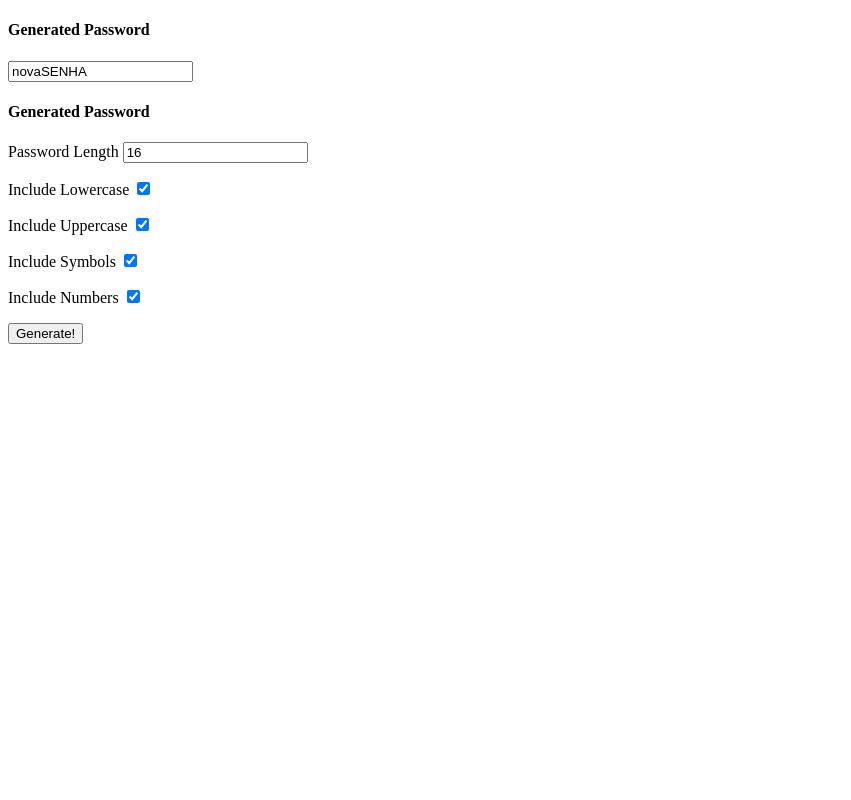
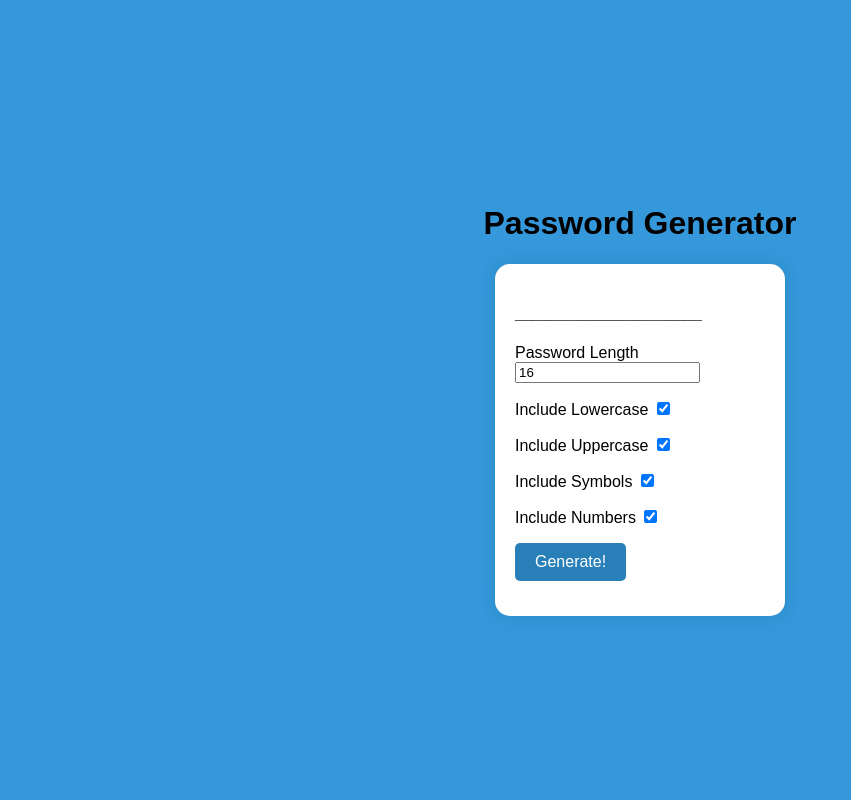
Before and after one commit to bioolegar1/PHP, a PHP site: page / in a window 1280 px wide. Shown: the whole page, without its empty margins (0-851 px from the left). Run offline with PHP 8.4, Linux system fonts and the light colour scheme.

Commit message:
att senhas

```diff
--- a/gerador-senhas-fortes/index.php
+++ b/gerador-senhas-fortes/index.php
@@ -1,6 +1,41 @@
 <?php
     if(isset($_POST['length'])) {
         $lenght = intval($_POST['length']);
+        $lowercase = isset($_POST['lowercase']);
+        $uppercase = isset($_POST['uppercase']);
+        $symbols = isset($_POST['symbols']);
+        $numbers = isset($_POST['numbers']);
+
+        if(!$lowercase && !$uppercase && !$symbols && !$numbers) {
+            echo "Failed to generate password. Choose at least 1 type";
+        }
+
+        $lowercase_chars = "abcdefghijklmnopqrstuvwxyz";
+        $uppercase_chars = "ABCDEFGHIJKLMNOPQRSTUVWXYZ";
+        $symbols_chars = "!\#$%&'()=?";
+        $numbers_chars = "0123456789";
+
+        $password ="";
+        $valid_options = "";
+
+        if($lowercase) {
+            $valid_options .= $lowercase_chars;
+        }
+
+        if($uppercase) {
+            $valid_options .= $uppercase_chars;
+        }
+        if($symbols) {
+            $valid_options .= $symbols_chars;
+        }
+        if ($numbers) {
+            $valid_options .= $numbers_chars;
+        }
+
+        for($k = 0; $k < $lenght; $k++) {
+            $random_number = rand(0, strlen($valid_options) - 1);
+            $password .= $valid_options[$random_number];
+        }
     }
 ?>
 
@@ -10,41 +45,42 @@
     <meta charset="UTF-8">
     <meta name="viewport" content="width=device-width, initial-scale=1.0">
     <title>Gerador de Senhas</title>
+    <link rel="stylesheet" href="style.css">
 </head>
 <body>
+<h1>Password Generator</h1>
+<div class="container">
+        <?php if(isset($password)) { ?>
         <h4>Generated Password</h4>
-    <input type="text" readonly value="novaSENHA">
-    <h4>Generated Password</h4>
+        <input type="text" readonly value="<?php echo $password; ?>">
+        <?php } ?>
 
+    <h4>_____________________</h4>
             <form method="post" action="">
                 <p>
-            <label for="">Password Length</label>
-            <input type="number" min="8" required value="16" name="length" >
+                    <label for="">Password Length</label><br>
+                    <input type="number" min="8" required value="16" name="length">
                 </p>
-
                 <p>
                     <label for="">Include Lowercase</label>
                     <input type="checkbox" value="1" checked name="lowercase">
                 </p>
-
                 <p>
                     <label for="">Include Uppercase</label>
                     <input type="checkbox" value="1" checked name="uppercase">
                 </p>
-
                 <p>
                     <label for="">Include Symbols</label>
                     <input type="checkbox" value="1" checked name="symbols">
                 </p>
-
                 <p>
                     <label for="">Include Numbers</label>
                     <input type="checkbox" value="1" checked name="numbers">
                 </p>
-
                 <p>
                     <button>Generate!</button>
                 </p>
             </form>
+        </div>
 </body>
 </html>
--- a/gerador-senhas-fortes/style.css
+++ b/gerador-senhas-fortes/style.css
@@ -0,0 +1,41 @@
+body {
+    background-color: #3498db; /* Cor de fundo azul */
+    display: flex;
+    flex-direction: column;
+    justify-content: center;
+    align-items: center;
+    height: 100vh;
+    margin: 0;
+    font-family: Arial, sans-serif;
+}
+
+.container {
+    background-color: #ffffff; /* Fundo branco */
+    border-radius: 15px; /* Bordas arredondadas */
+    padding: 20px;
+    width: 80%;
+    max-width: 250px;
+    box-shadow: 0 0 20px rgba(0, 0, 0, 0.1); /* Sombra suave */
+}
+
+form {
+    margin-top: 20px;
+}
+
+form p {
+    margin-bottom: 15px;
+}
+
+button {
+    padding: 10px 20px;
+    background-color: #2980b9; /* Cor de fundo do botão */
+    color: #ffffff;
+    border: none;
+    cursor: pointer;
+    border-radius: 5px;
+    font-size: 16px;
+}
+
+button:hover {
+    background-color: #1a5276; /* Cor de fundo do botão ao passar o mouse */
+}
```
Lines whose indentation alone changed are shown as unchanged.
